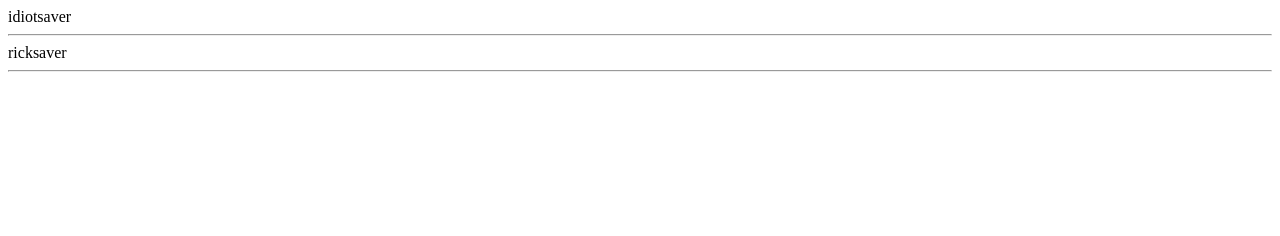
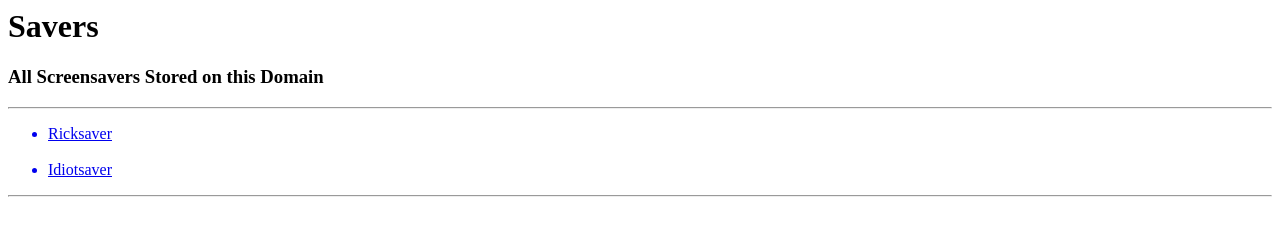
Before and after one commit to dacoder101/savers, a plain HTML site: page index.html in a window 1280 px wide. Drawn offline with Linux system fonts and the light colour scheme.

Commit message:
Added List of savers to main index.html

```diff
--- a/index.html
+++ b/index.html
@@ -1,4 +1,17 @@
-idiotsaver
-<hr>
-ricksaver
-<hr>
+<html>
+    <head>
+        <title>Dacoder Savers</title>
+        <link rel="icon" type="image/png" href="ricksaver/rickspin.jpeg">
+    </head>
+    <body>
+        <h1>Savers</h1>
+        <h3>All Screensavers Stored on this Domain</h3>
+        <hr>
+        <ul>
+            <a href="ricksaver/index.html"><li>Ricksaver</li></a>
+            <br>
+            <a href="idiotsaver/index.html"><li>Idiotsaver</li></a>
+        </ul>
+        <hr>
+    </body>
+</html>
```
